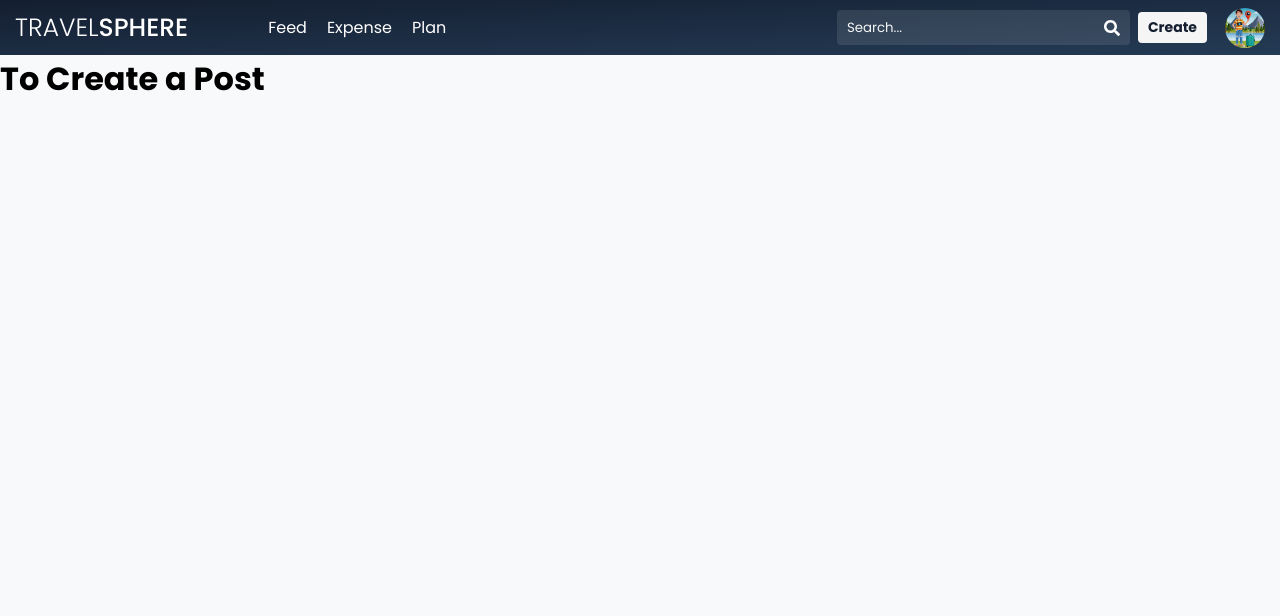
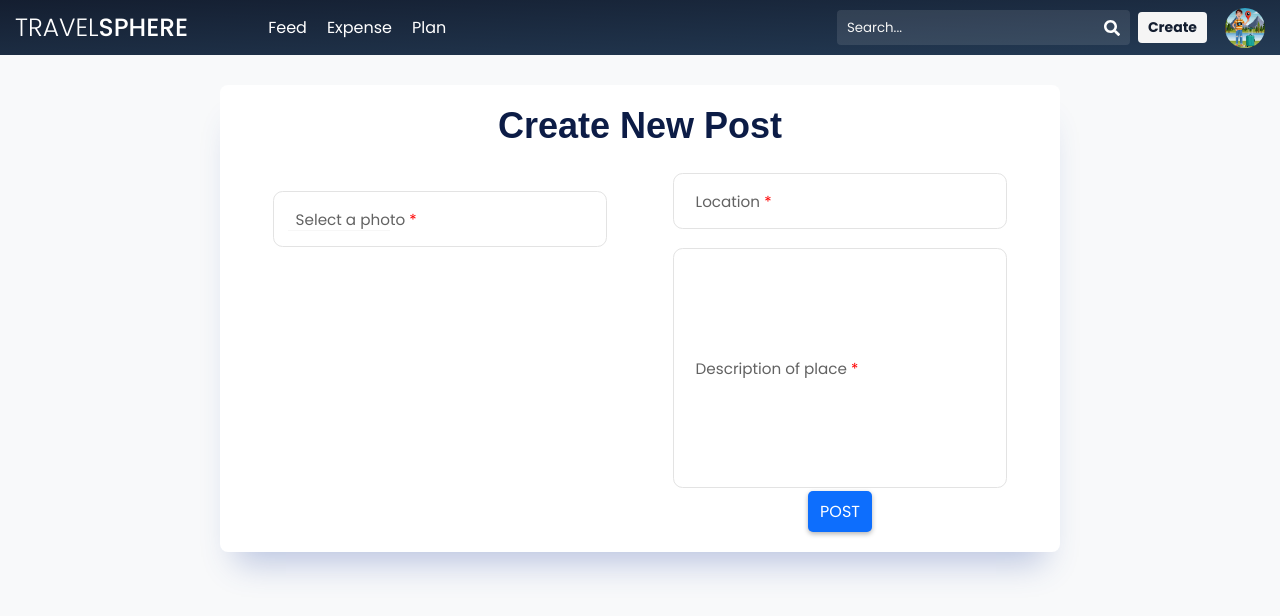
Before and after one commit to kaushalchandrapal/TravelSphere, a React (Create React App) app in the folder frontend/: page /createPost in a window 1280 px wide. Shown: the top 616 px of the page. Built offline with nearby package versions, Linux system fonts and the light colour scheme.

Commit message:
frontend for post page

```diff
--- a/frontend/src/pages/Create/Post/Create.Post.js
+++ b/frontend/src/pages/Create/Post/Create.Post.js
@@ -1,17 +1,243 @@
+import React, { useEffect, useState } from 'react';
+import { InputField } from '../../../components';
+import { Button } from '../../../components';
+import { Navbar } from "../../../components";
+import TextArea from '../../../components/TextArea/TextArea';
+import './CreatePost.css';
+import { useNavigate } from 'react-router-dom';
+import axios from 'axios';
+import { toast } from 'react-toastify';
+import 'react-toastify/dist/ReactToastify.css';
 
-import React from "react";
-import { Navbar } from "../../../components";
+function CreatePost() {
+	const initialValues = {
+		// Static data given, because user data did not came from authentication module!!
+		userId: 123,
+		// userId: props.userId,
+		userName: 'Manav',
+		// userName: props.userName,
+		postImage: '',
+		location: '',
+		description: '',
+	};
+	const initialErrorValues = {
+		imageError: '',
+		locationError: '',
+	};
+	const locationRegex = /^[a-z ,.'-]+$/i;
 
-const CreatePost = () => {
-    return(
+	const [formValues, setFormValues] = useState(initialValues);
+	const [isSubmit, setIsSubmit] = useState(false);
+	const [image, setImage] = useState(null);
+	const [errorMessage, setErrorMessage] = useState(initialErrorValues);
+	const [isImageValidated, setIsImageValidaed] = useState(false);
+	const [isLocationValidated, setIsLocationValidated] = useState(false);
+
+	const navigate = useNavigate();
+
+	const handleChange = (e) => {
+		const { name, value } = e.target;
+		setFormValues({ ...formValues, [name]: value });
+	};
+
+	const onImageChange = (e) => {
+		const imageUrl = validateImage(URL.createObjectURL(e.target.files[0]));
+		setImage(imageUrl);
+		setFormValues((prevState) => ({
+			...prevState,
+			postImage: validateImage(e.target.files[0]),
+		}));
+	};
+	// validate Uploaded image
+	const validateImage = (value) => {
+		value === ' '
+			? setErrorMessage((prevState) => ({
+					...prevState,
+					imageError: 'please select an Image!!',
+			  }))
+			: setErrorMessage((prevState) => ({
+					...prevState,
+					imageError: '',
+			  }));
+		setIsImageValidaed(true);
+		return value;
+	};
+
+	const handleChangeLocation = (e) => {
+		setFormValues((prevState) => ({
+			...prevState,
+			location: validateLocation(e.target.value),
+		}));
+	};
+
+	// validate entered location
+	const validateLocation = (value) => {
+		if (value === '') {
+			setErrorMessage((prevState) => ({
+				...prevState,
+				locationError: 'please enter valid input!!',
+			}));
+		} else if (!locationRegex.test(value)) {
+			setErrorMessage((prevState) => ({
+				...prevState,
+				locationError: 'Location sould not contain numbers!!',
+			}));
+		} else {
+			setErrorMessage((prevState) => ({
+				...prevState,
+				locationError: '',
+			}));
+		}
+		setIsLocationValidated(true);
+		return value;
+	};
+
+	const handleSubmit = (e) => {
+		e.preventDefault();
+		// check all fields are validated and no error found, then create post
+		if (isImageValidated && isLocationValidated) {
+			if (
+				errorMessage.locationError === '' &&
+				errorMessage.imageError === '' &&
+				image !== ''
+			) {
+				axios
+					.post(
+						'http://localhost:2020/post/create',
+						{
+							userId: formValues.userId,
+							userName: formValues.userName,
+							postImage: formValues.postImage,
+							location: formValues.location,
+							description: formValues.description,
+						},
+						{
+							headers: {
+								'Content-Type': 'multipart/form-data',
+							},
+						}
+					)
+					.then(function (response) {
+						// dispatch(createPost(formValues));
+					});
+
+				setIsSubmit(true);
+			} else {
+				setIsSubmit(false);
+				toast.error('Invalid data entered!!', {
+					position: 'top-right',
+					autoClose: 3000,
+					hideProgressBar: false,
+					closeOnClick: true,
+					pauseOnHover: true,
+					draggable: true,
+					progress: undefined,
+					theme: 'light',
+				});
+			}
+		} else {
+			setIsSubmit(false);
+			toast.error('Please add Image and Location!!', {
+				position: 'top-right',
+				autoClose: 3000,
+				hideProgressBar: false,
+				closeOnClick: true,
+				pauseOnHover: true,
+				draggable: true,
+				progress: undefined,
+				theme: 'light',
+			});
+		}
+	};
+
+	useEffect(() => {
+		if (isSubmit) {
+			navigate('/profile');
+			toast.success('Post Created successfully!!', {
+				position: 'top-right',
+				autoClose: 3000,
+				hideProgressBar: false,
+				closeOnClick: true,
+				pauseOnHover: true,
+				draggable: true,
+				progress: undefined,
+				theme: 'light',
+			});
+		}
+	}, [isSubmit, navigate]);
+
+	return (
         <>
         <Navbar />
-        <div>
-            <h1>To Create a Post</h1>
+		<div className="create_post_outer_div">
+			<div className="title_for_create_post">Create New Post</div>
 
-        </div>
+			<form
+				onSubmit={handleSubmit}
+				encType="multipart/form-data"
+			>
+				<div className="createpost-form">
+					<div className="photo-select">
+						<InputField
+							type="file"
+							name="postImage"
+							id="photo"
+							accept="image/png, image/gif, image/jpeg"
+							error={errorMessage.imageError}
+							handleChange={onImageChange}
+							label="Select a photo"
+						/>
+
+						{image ? (
+							<img
+								className="post-image"
+								src={image}
+								id="target"
+								alt="preview"
+								name="postImage"
+							/>
+						) : null}
+					</div>
+
+					<div className="post-info">
+						<div className="input-container ic2">
+							<InputField
+								type="text"
+								name="location"
+								value={formValues.location}
+								error={errorMessage.locationError}
+								handleChange={handleChangeLocation}
+								label="Location"
+							/>
+						</div>
+
+						<div className="input-container-for-post ic2">
+							<TextArea
+								style={{
+									height: '30vh',
+								}}
+								row={5}
+								name="description"
+								value={formValues.description}
+								handleChange={handleChange}
+								label="Description of place"
+							/>
+						</div>
+
+						<div className="feed_container-latest_trip_div-button">
+							<Button
+								type="submit"
+								onSubmit={handleSubmit}
+								variant="blue"
+								name="POST"
+							/>
+						</div>
+					</div>
+				</div>
+			</form>
+		</div>
         </>
-    )
+	);
 }
 
 export default CreatePost;
--- a/frontend/src/pages/Create/Post/CreatePost.css
+++ b/frontend/src/pages/Create/Post/CreatePost.css
@@ -0,0 +1,74 @@
+.title_for_create_post {
+	color: rgba(12, 28, 70, 1);
+	font-family: sans-serif;
+	font-size: 36px;
+	font-weight: 600;
+	align-items: center;
+	text-align: center;
+	margin-bottom: 10px;
+}
+.create_post_outer_div {
+	background-color: white;
+	box-shadow: 0 1.6rem 2rem -1rem hsla(225, 51%, 44%, 0.33);
+	height: fit-content;
+	margin: auto;
+	width: fit-content;
+	border-radius: 8px;
+	padding: 20px;
+	margin-top: 30px;
+}
+.text_area_for_post_description {
+	height: 30vh;
+}
+
+.createpost-form {
+	display: grid;
+	grid-template-columns: 1fr 1fr;
+	border-radius: 12px;
+	box-sizing: border-box;
+	text-align: center;
+	margin: 0px auto 0px auto;
+	width: 800px;
+}
+
+.photo-select {
+	margin-top: 18px;
+	padding-right: 30px;
+	padding-left: 30px;
+}
+
+.post-info {
+	padding-right: 30px;
+	padding-left: 30px;
+}
+
+.post-image {
+	height: 60%;
+	width: 100%;
+	border-radius: 12px;
+	margin-top: 10px;
+}
+
+input::-webkit-file-upload-button {
+	outline: none;
+	border: none;
+}
+
+input[type='file'] {
+	color: rgba(0, 0, 0, 0);
+}
+
+.errorPost {
+	color: red;
+}
+
+@media (max-width: 777px) {
+	.createpost-form {
+		display: flex;
+		flex-direction: column;
+		width: 90%;
+	}
+	.create_post_outer_div {
+		height: 100vh;
+	}
+}
```
